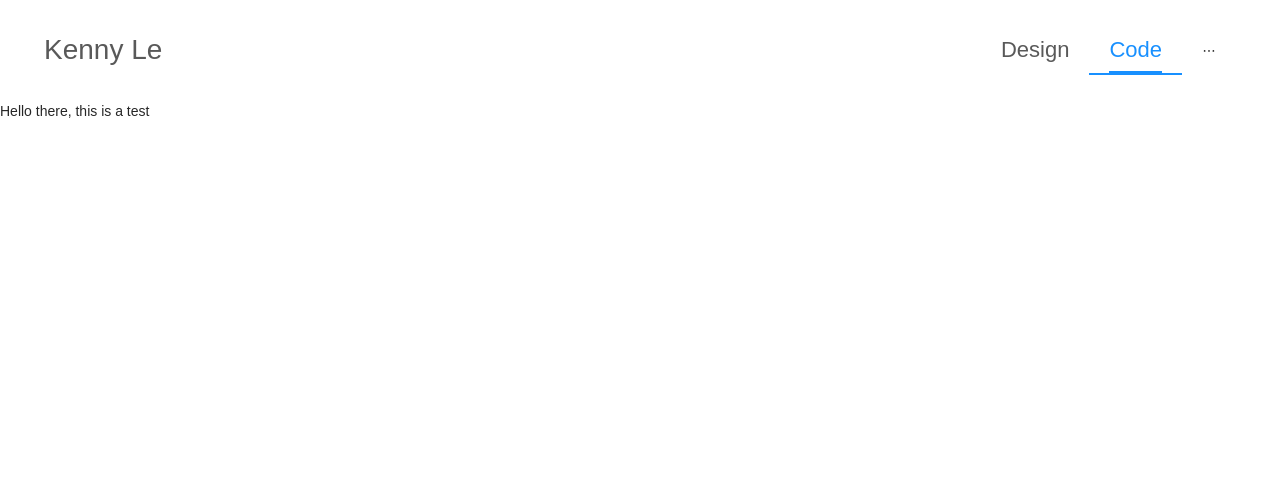
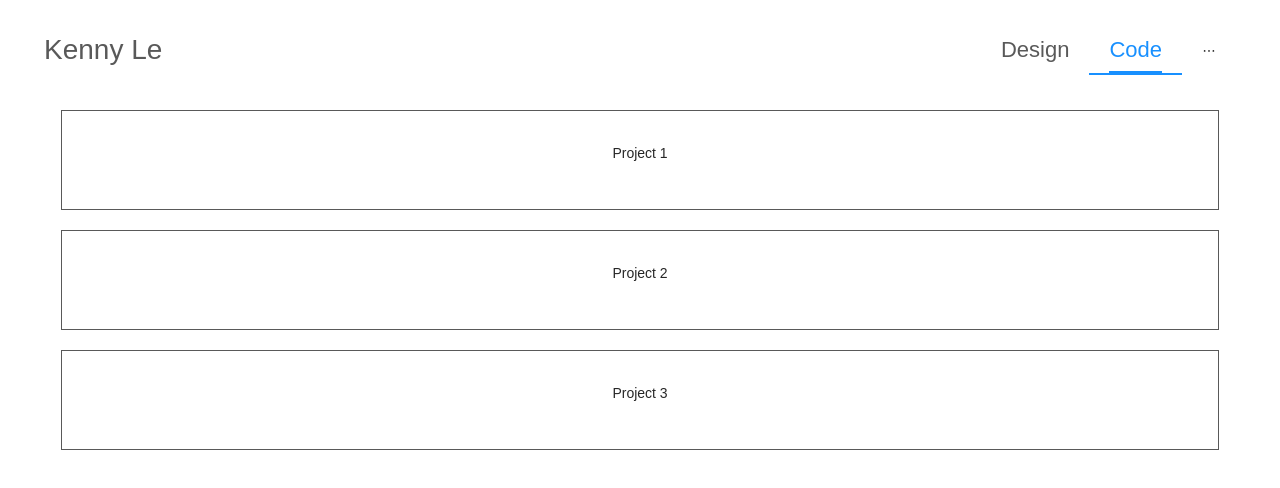
Before and after one commit to Krocketeer/Portfolio, a React (Create React App) app: page /code in a window 1280 px wide. Shown: the top 488 px of the page. Built offline with nearby package versions, Linux system fonts and the light colour scheme.

Commit message:
began implementation of Code.js

```diff
--- a/src/App.css
+++ b/src/App.css
@@ -35,6 +35,9 @@ html {
   .ant-menu-horizontal {
     width: 31vmax;
   }
+  .bio img {
+    order: 2;
+  }
 }
 
 @media (min-width: 768px) {
@@ -50,6 +53,9 @@ html {
   }
   .ant-menu-horizontal {
     width: 20vmax;
+  }
+  .bio img {
+    order: 2;
   }
 }
 
@@ -121,23 +127,41 @@ header p {
 
 .bio {
   display: flex;
-  /*flex-direction: row-reverse;*/
   justify-content: space-around;
   padding-top: 30px;
+  flex-flow: row-reverse wrap;
+  /*flex-direction: row-reverse;*/
   /*flex-wrap: wrap;*/
-  flex-flow: row-reverse wrap;
 }
 
 .bio img {
   max-width: 25vw;
-  min-width: 200px;
-  height: auto;
+  min-width: 230px;
+  height: 100%;
+  /*order: -2;*/
 }
 
 #text {
   display: flex;
-  flex-direction: column;
+  flex-flow: column wrap;
   max-width: 50vw;
-  min-width: 200px;
+  min-width: 400px;
   font-size: 18px;
 }
+
+.codeProjects {
+  display: flex;
+  flex-direction: column;
+  justify-content: center;
+  align-items: center;
+}
+
+#codeProject1, #codeProject2, #codeProject3 {
+  display: flex;
+  justify-content: center;
+  align-items: center;
+  border: 1px solid rgba(0, 0, 0, 0.65);
+  padding: 0px 43vw 0px;
+  margin: 10px;
+  height: 100px;
+}
--- a/src/pages/About.js
+++ b/src/pages/About.js
@@ -6,7 +6,7 @@ import {BrowserRouter, Link, Route} from "react-router-dom";
 function About() {
     return <div className="bio">
         <div id="text">
-            <h1>Hello there</h1>
+            <h1 style={{fontWeight: 350}}>Hello there</h1>
             <p>I'm Kenny, an undergraduate studying
                 <a href="https://www.hcde.washington.edu/"> Human Centered Design & Engineering </a>
                 at the University of Washington. I am interested in how design and data can be leveraged
--- a/src/pages/Code.js
+++ b/src/pages/Code.js
@@ -3,8 +3,18 @@ import {Menu} from "antd";
 import {BrowserRouter, Link, Route} from "react-router-dom";
 
 function Code() {
-    return <div>
-        <p>Hello there, this is a test</p>
+    return <div className="codeProjects">
+        <div id="codeProject1">
+            <p>Project 1</p>
+        </div>
+
+        <div id="codeProject2">
+            <p>Project 2</p>
+        </div>
+
+        <div id="codeProject3">
+            <p>Project 3</p>
+        </div>
     </div>
 }
 
```
